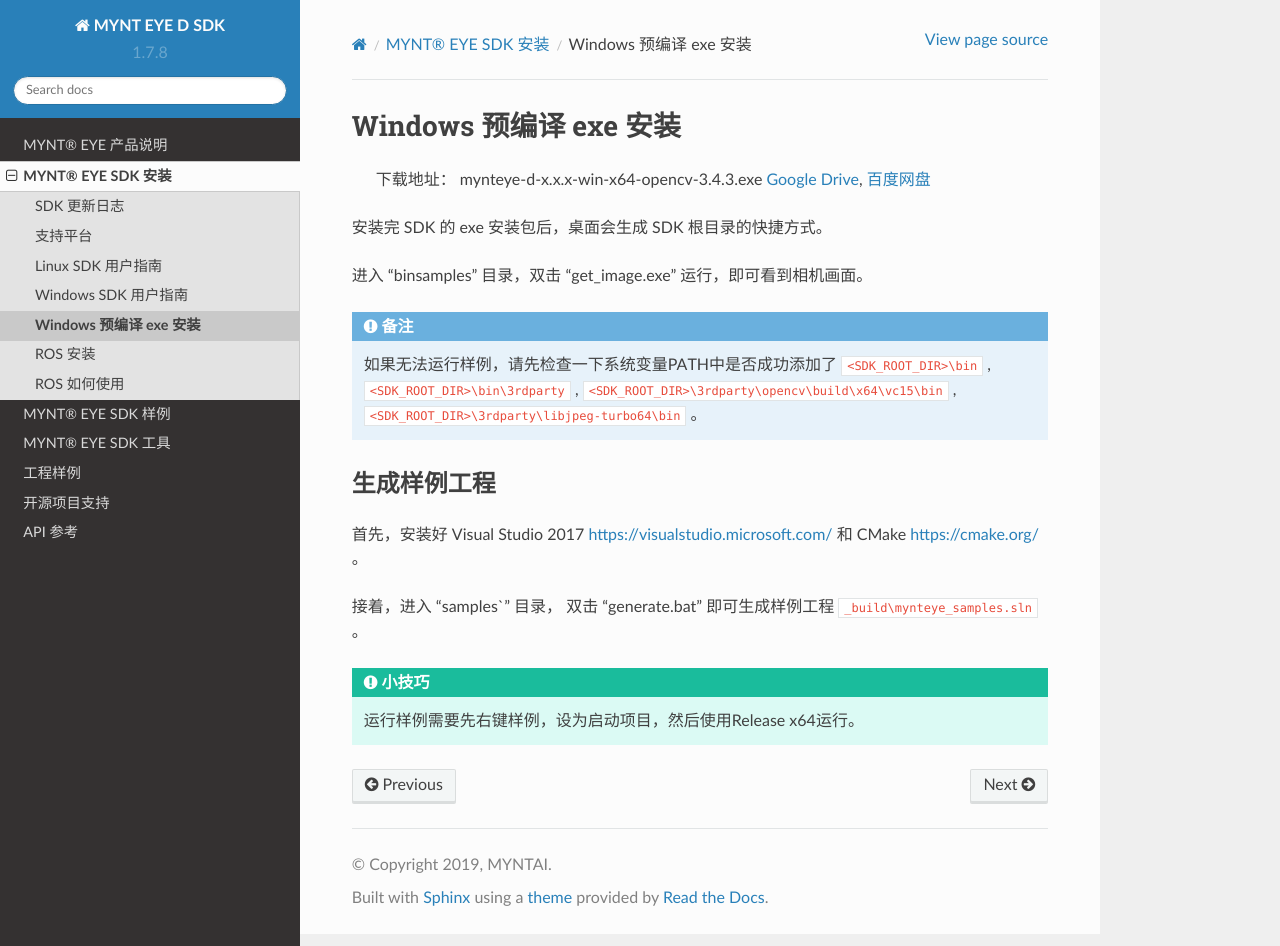
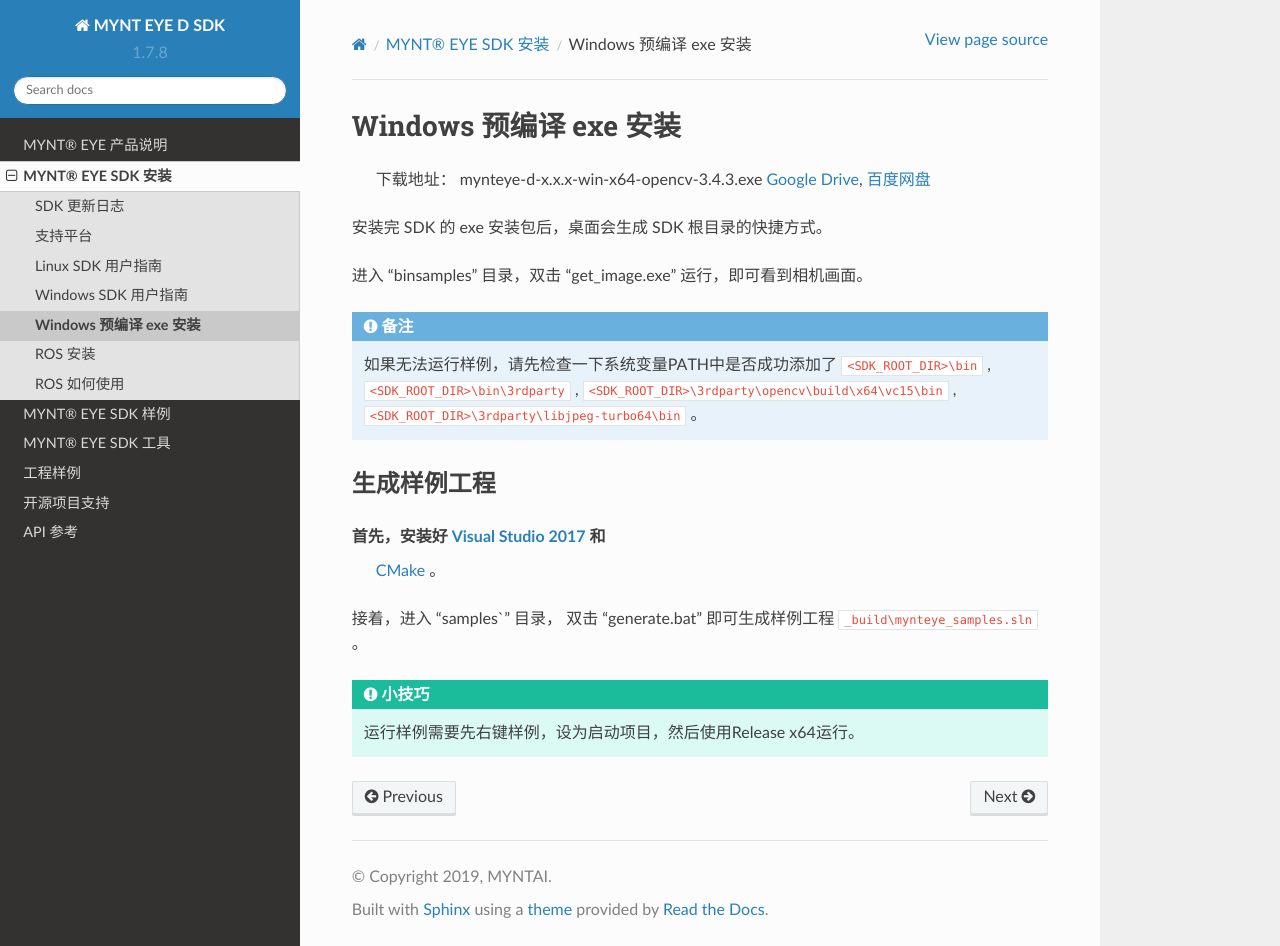
Before and after one commit to slightech/MYNT-EYE-D-SDK-Docs-zh_CN, a Sphinx documentation site: the page built from docs/installation/install_exe_win.rst, in a window 1280 px wide and 946 px high. Built offline with Sphinx 7.4.7 and the Read the Docs theme 2.0.0, drawn with Linux system fonts in a browser that asks for light colours; some of the changed lines change nothing that is shown.

Commit message:
docs(*):update vs2017 address

```diff
--- a/docs/installation/install_exe_win.rst
+++ b/docs/installation/install_exe_win.rst
@@ -21,8 +21,8 @@ Windows 预编译 exe 安装
 生成样例工程
 ------------
 
-首先，安装好 Visual Studio 2017 https://visualstudio.microsoft.com/ 和
-CMake https://cmake.org/ 。
+首先，安装好 `Visual Studio 2017 <https://visualstudio.microsoft.com/zh-hans/vs/older-downloads/>`__ 和
+ `CMake <https://cmake.org/>`__ 。
 
 接着，进入 “\samples`” 目录， 双击 “generate.bat”
 即可生成样例工程 ``_build\mynteye_samples.sln`` 。
```
